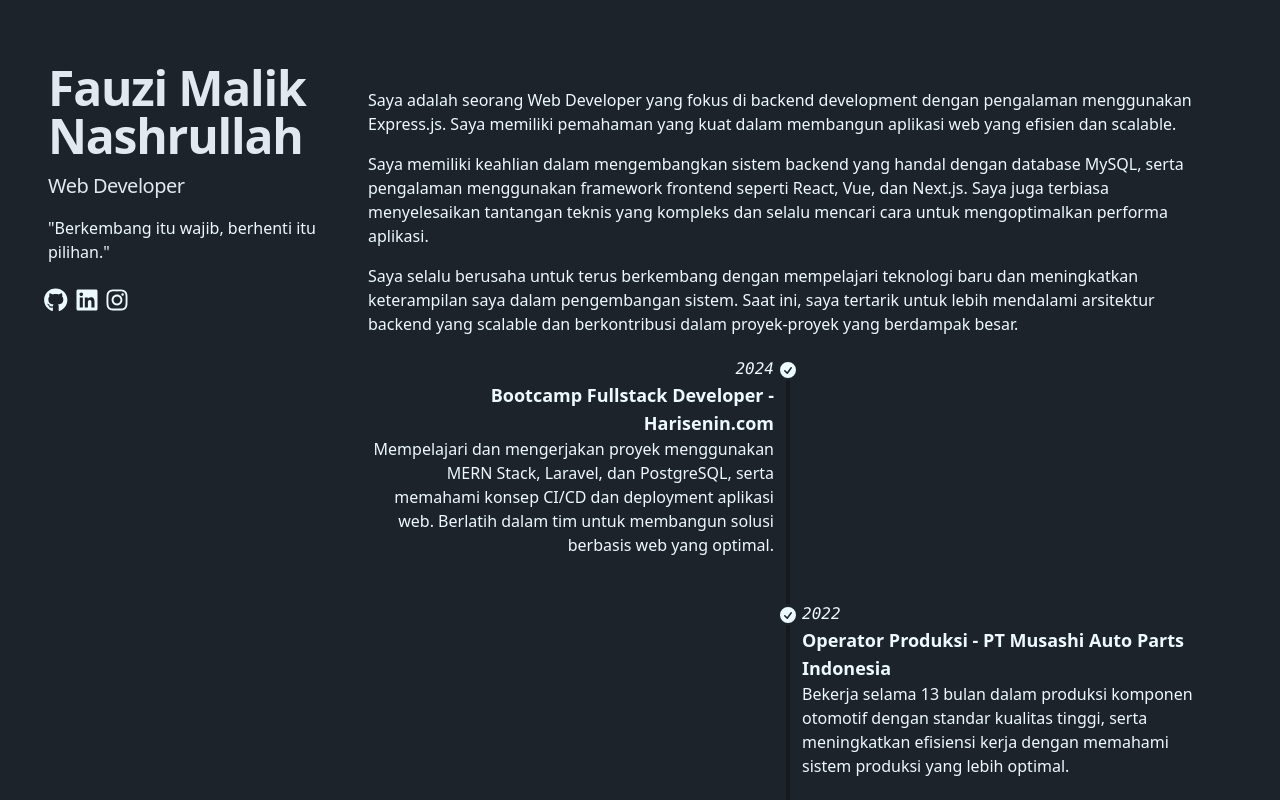
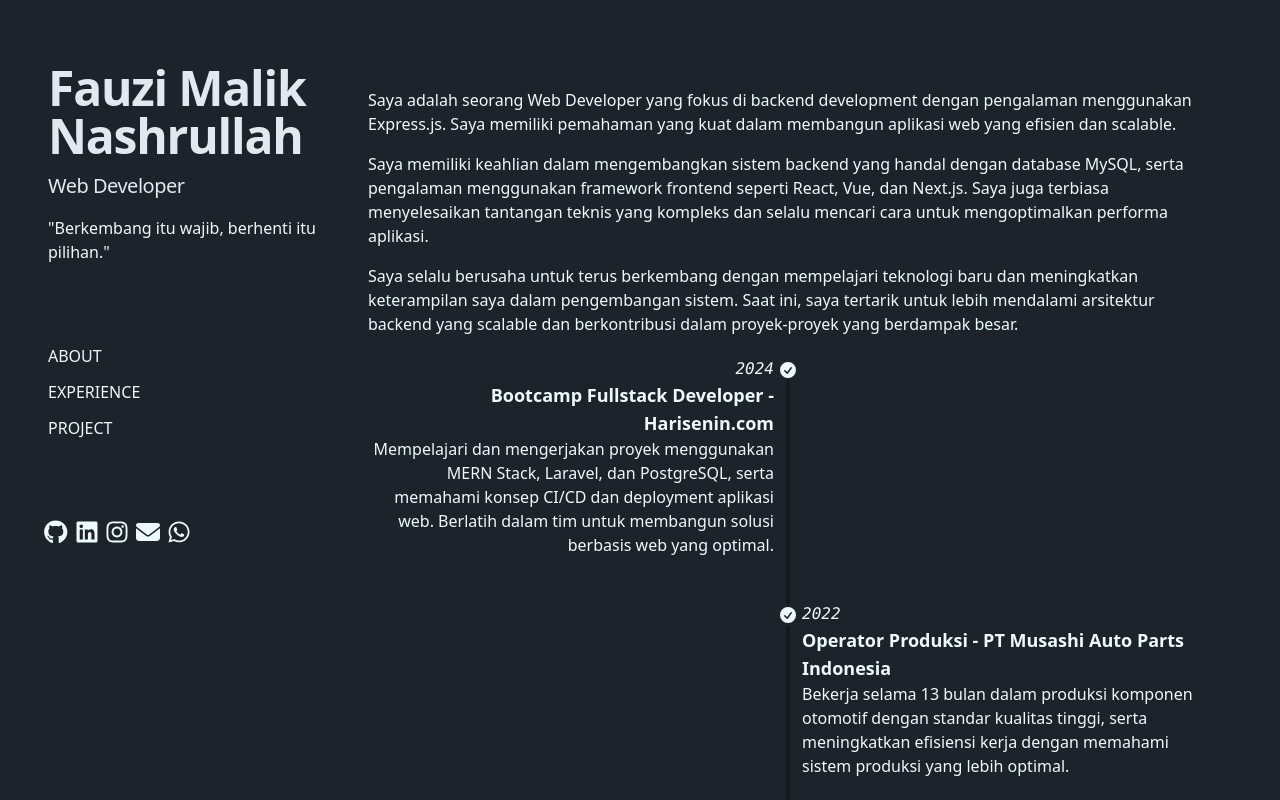
Before and after one commit to fauzinashrullah/Portfolio, a React (Vite) app: page / in a window 1280 px wide. Shown: the top 800 px of the page. Built offline with nearby package versions, Linux system fonts and the light colour scheme.

Commit message:
feat: add more contact

```diff
--- a/src/App.jsx
+++ b/src/App.jsx
@@ -13,7 +13,7 @@ function App() {
         <div className=" w-full lg:w-1/4 lg:fixed lg:h-screen">
           <Profil />
         </div>
-        <div className=" w-full lg:w-3/4 lg:ml-[25%] p-6">
+        <div className=" w-full lg:w-3/4 lg:ml-[25%] p-6 ">
           <About />
           <Experience />
           <Project />
--- a/src/pages/About.jsx
+++ b/src/pages/About.jsx
@@ -1,6 +1,6 @@
 const About = () => {
   return (
-    <div>
+    <div id="about">
       <h2 className="text-sm font-bold uppercase tracking-widest text-slate-200 lg:sr-only sticky top-0 backdrop-blur z-10">
         About
       </h2>
--- a/src/pages/Experience.jsx
+++ b/src/pages/Experience.jsx
@@ -1,6 +1,6 @@
 const Experience = () => {
   return (
-    <div>
+    <div id="experience">
       <h2 className="text-sm font-bold uppercase tracking-widest text-slate-200 lg:sr-only sticky top-0 backdrop-blur z-10">
         Experience
       </h2>
--- a/src/pages/Profil.jsx
+++ b/src/pages/Profil.jsx
@@ -3,7 +3,9 @@ import {
   faGithub,
   faLinkedin,
   faInstagram,
+  faWhatsapp,
 } from "@fortawesome/free-brands-svg-icons";
+import { faEnvelope } from "@fortawesome/free-solid-svg-icons";
 const Profil = () => {
   return (
     <div className="flex justify-between">
@@ -17,25 +19,53 @@ const Profil = () => {
         <p className="mt-4 max-w-xs leading-normal">
           "Berkembang itu wajib, berhenti itu pilihan."
         </p>
+        <div className="flex-col my-20 gap-3 uppercase md:hidden sm:hidden lg:flex">
+          <a href="#about" className="hover:scale-110">
+            about
+          </a>
+          <a href="#experience" className="hover:scale-110">
+            experience
+          </a>
+          <a href="#project" className="hover:scale-110">
+            project
+          </a>
+        </div>
         <div className="space-x-4 my-6">
           <a href="https://github.com/Fauzi-kun/" target="_blank">
             <FontAwesomeIcon
               icon={faGithub}
+              title="Fauzi-kun"
               className="scale-150 hover:scale-200"
             />
           </a>
           <a
-            href="https://www.linkedin.com/in/fauzi-malik-nashrullah-8a2ab2242/"
+            href="https://www.linkedin.com/in/fauzi-malik-nashrullah"
             target="_blank"
           >
             <FontAwesomeIcon
               icon={faLinkedin}
+              title="/in/fauzi-malik-nashrullah"
               className="scale-150 hover:scale-200"
             />
           </a>
           <a href="https://www.instagram.com/tahukehidupan" target="_blank">
             <FontAwesomeIcon
               icon={faInstagram}
+              title="@tahukehidupan"
+              className="scale-150 hover:scale-200"
+            />
+          </a>
+          <a href="http://mailto:fauzimalik08@gmail.com" target="_blank">
+            <FontAwesomeIcon
+              icon={faEnvelope}
+              title="fauzimalik08@gmail.com"
+              className="scale-150 hover:scale-200"
+            />
+          </a>
+          <a href="http://wa.me/+6285861198373" target="_blank">
+            <FontAwesomeIcon
+              icon={faWhatsapp}
+              title="085861198373"
               className="scale-150 hover:scale-200"
             />
           </a>
--- a/src/pages/Project.jsx
+++ b/src/pages/Project.jsx
@@ -2,17 +2,19 @@ import project from "../assets/image/frontend-project.png";
 import beProject from "../assets/image/backend-project.png";
 const Project = () => {
   return (
-    <div>
+    <div id="project">
       <h2 className="my-2 text-sm font-bold uppercase tracking-widest text-slate-200 lg:sr-only sticky top-0 backdrop-blur z-10">
         Projects
       </h2>
       <ul className="space-y-4">
         <li className="grid grid-cols-1 md:grid-cols-2 gap-4">
           <div>
-            <img className="rounded-box w-full" src={project} />
+            <a href="https://video-belajar-sable.vercel.app/" target="_blank">
+              <img className="rounded-box w-full" src={project} />
+            </a>
           </div>
           <div>
-            <div>
+            <div className="hover:scale-105">
               <a href="https://video-belajar-sable.vercel.app/" target="_blank">
                 Frontend Video Belajar
               </a>
```
